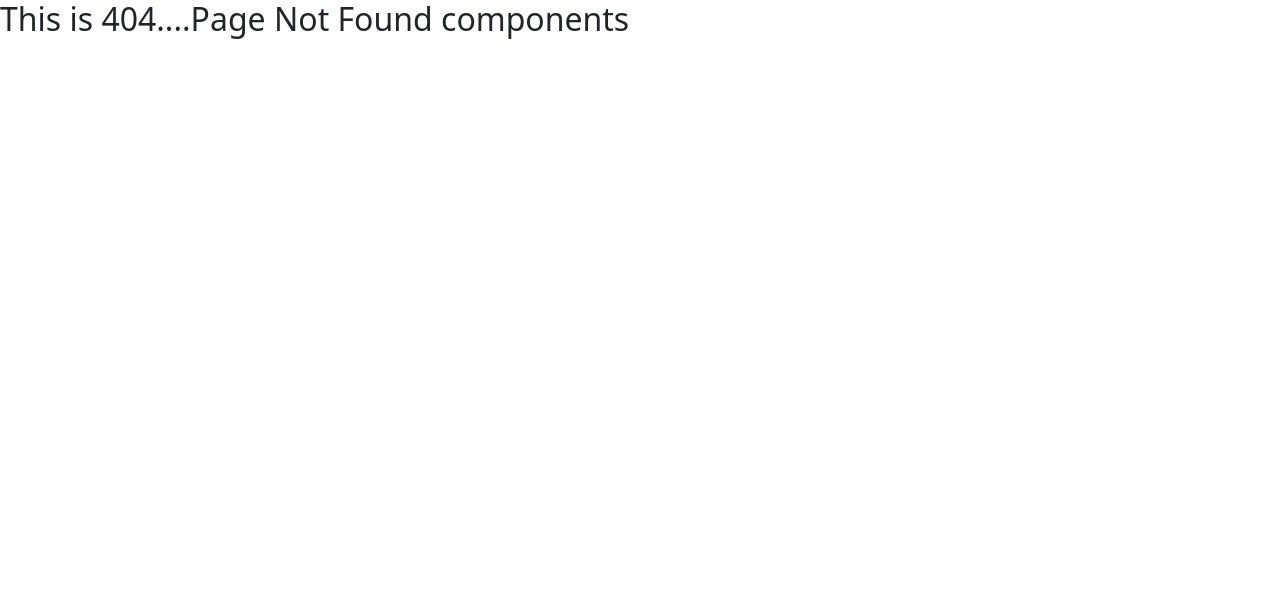
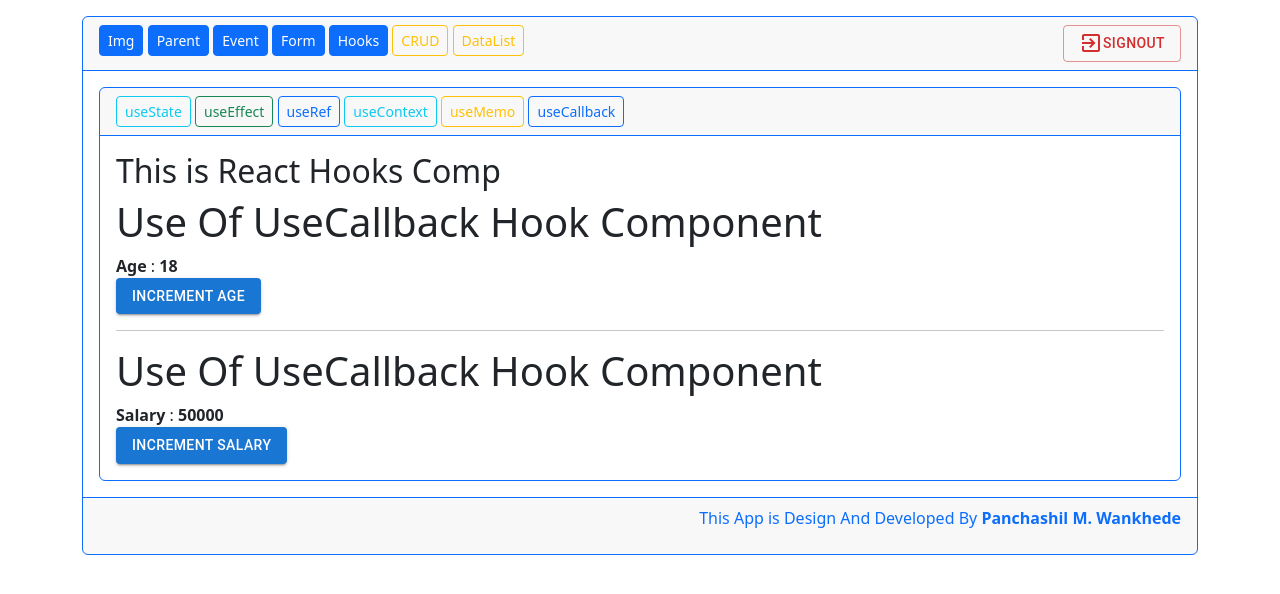
Before and after one commit to Panchashil/OpteamixReact, a React (Create React App) app: page /maindashboard/hooks/usecallback in a window 1280 px wide. Before the commit this address had no page. Shown: the top 594 px of the page. Built offline with nearby package versions, Linux system fonts and the light colour scheme; sample sign-in values are in the browser's storage.

Commit message:
how to create build file, usememo and useCallback hook

```diff
--- /dev/null
+++ b/src/Hooks/CountComp.js
@@ -0,0 +1,12 @@
+import React from 'react'
+
+const CountComp = ({text,count}) => {
+    console.log(`Rendering ${text} component`);
+    return (
+        <div>
+           <strong>{text}</strong> : <strong>{count}</strong>
+        </div>
+    )
+}
+
+export default React.memo(CountComp);
--- /dev/null
+++ b/src/Hooks/MyButtonComp.js
@@ -0,0 +1,13 @@
+import { Button } from '@mui/material'
+import React from 'react'
+
+const MyButtonComp = ({incrementHandler,children}) => {
+    console.log(` Rendering MyButton-${children}`)
+    return (
+        <div>
+            <Button variant='contained' onClick={incrementHandler}> {children}</Button>
+        </div>
+    )
+}
+
+export default React.memo(MyButtonComp);
--- a/src/Hooks/ReactHooksComp.js
+++ b/src/Hooks/ReactHooksComp.js
@@ -10,6 +10,8 @@ const ReactHooksComp = () => {
           <Link to="useeffect" className="btn btn-outline-success btn-sm">useEffect</Link>{" "}
           <Link to="useref" className="btn btn-outline-primary btn-sm">useRef</Link>{" "}
           <Link to="usecontext" className="btn btn-outline-info btn-sm">useContext</Link>{" "}
+          <Link to="usememo" className="btn btn-outline-warning btn-sm">useMemo</Link>{" "}
+          <Link to="usecallback" className="btn btn-outline-primary btn-sm">useCallback</Link>{" "}
         </div>
         <div className="card-body border-primary">
           <h2>This is React Hooks Comp</h2>
--- /dev/null
+++ b/src/Hooks/TitleComp.js
@@ -0,0 +1,12 @@
+import React from 'react'
+
+const TitleComp = () => {
+    console.log("Rendering Tilte component")
+    return (
+        <div>
+            <h1>Use Of UseCallback Hook Component</h1>
+        </div>
+    )
+}
+
+export default React.memo(TitleComp)
--- /dev/null
+++ b/src/Hooks/UseCallBackHookComp.js
@@ -0,0 +1,41 @@
+import React, { useCallback, useState } from 'react';
+import TitleComp from './TitleComp';
+import CountComp from './CountComp';
+import MyButtonComp from './MyButtonComp';
+
+const UseCallBackHookComp = () => {
+    const [age,setAge] =useState(18);
+    const [salary,setSalary]=useState(50000);
+
+    // const incrementAge =()=>{
+    //     setAge(age+1);
+    // }
+
+    const incrementAge =useCallback(()=>{
+        setAge(age+1);
+    },[age]);
+
+    // const incrementSalary= ()=>{
+    //   setSalary(salary+10000);
+    // }
+
+    const incrementSalary= useCallback(()=>{
+        setSalary(salary+10000);
+      },[salary]);
+
+    return (
+        <div>
+            {/* <h2>This is useCallback Hook Component</h2> */}
+
+             <TitleComp />
+             <CountComp text="Age" count={age}></CountComp>
+             <MyButtonComp incrementHandler={incrementAge}> Increment Age</MyButtonComp>
+             <hr/>
+             <TitleComp />
+             <CountComp text="Salary" count={salary}></CountComp>
+             <MyButtonComp incrementHandler={incrementSalary}> Increment Salary</MyButtonComp>
+        </div>
+    )
+}
+
+export default UseCallBackHookComp
--- /dev/null
+++ b/src/Hooks/UseMemoHookComp.js
@@ -0,0 +1,34 @@
+import { Button } from '@mui/material';
+import React, { useMemo, useState } from 'react'
+
+const UseMemoHookComp = () => {
+   const [countOne,setCountOne] = useState(0);
+   const [countTwo,setCountTwo] = useState(0);
+
+   const incrementCountOne = ()=>{
+    setCountOne(countOne+1);
+   }
+
+   const incrementCountTwo = () =>{
+    setCountTwo(countTwo+1);
+   }
+
+   const evenNum =useMemo(()=>{
+    let i=0;
+    while (i<2000000000)i++;
+       return countOne%2==0
+   },[countOne]);
+
+    return (
+        <div>
+            <h2>This is useMemo Hook Component</h2>
+            <p>Count One is :<strong>{countOne}</strong></p> {evenNum ? "Even":"Odd"}
+            <Button variant='contained' onClick={()=>incrementCountOne()}>Count One ++</Button>
+            <hr />
+            <p>Count Two is :<strong>{countTwo}</strong></p>
+            <Button variant='contained' onClick={()=>incrementCountTwo()}>Count Two ++</Button>
+        </div>
+    )
+}
+
+export default UseMemoHookComp
--- a/src/MainRouting/routing.js
+++ b/src/MainRouting/routing.js
@@ -19,6 +19,8 @@ import UseContextHookComp from "../Hooks/UseContextHookComp";
 import DataListComp from "../reduxData/DataListComp";
 import AddDataListComp from "../reduxData/AddDataListComp";
 import EditeDataComp from "../reduxData/EditeDataComp";
+import UseMemoHookComp from "../Hooks/UseMemoHookComp";
+import UseCallBackHookComp from "../Hooks/UseCallBackHookComp";
 // loazy loading
 const ProductDashCompLazyLoad = React.lazy(()=>import('../CRUD/ProductDashComp'));
 
@@ -54,7 +56,9 @@ const router = createBrowserRouter([
         {path:"usestate",element:<UseStateHookComp/>},
         {path:"useeffect",element:<UseEffectHookComp/>},
         {path:"useref",element:<UseRefHookComp />},
-        {path:"usecontext",element:<UseContextHookComp/>}
+        {path:"usecontext",element:<UseContextHookComp/>},
+        {path:"usememo",element:<UseMemoHookComp/>},
+        {path:"usecallback",element:<UseCallBackHookComp/>},
        ]}
 
     ]},
```
Also changed, not shown: angular.txt.
